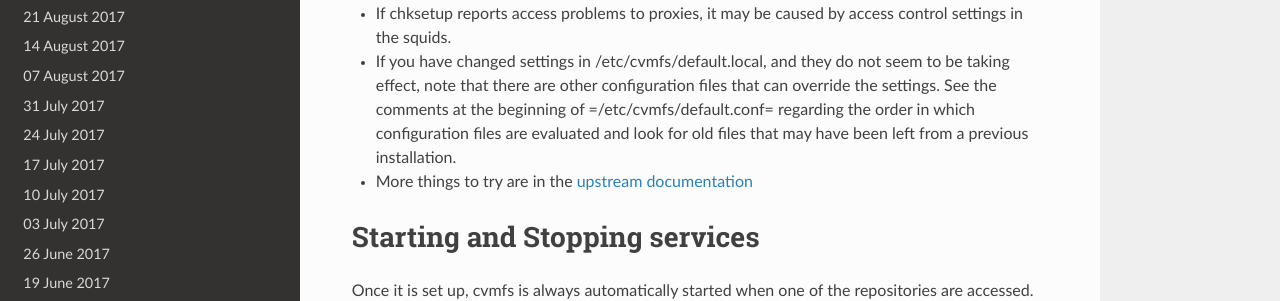
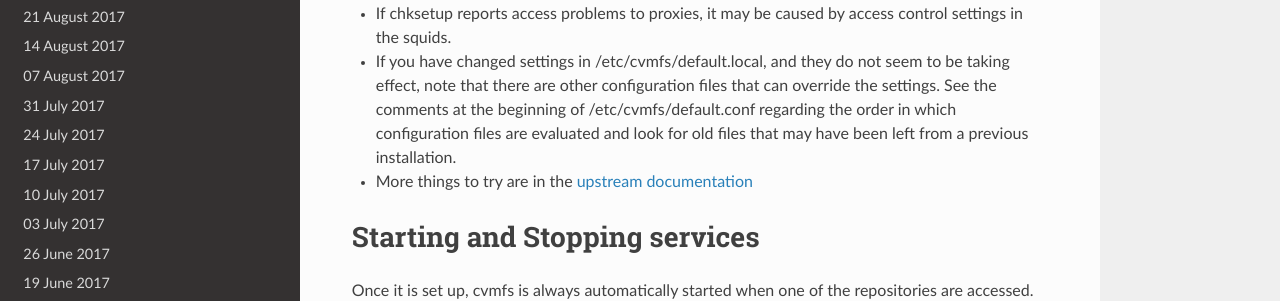
Before and after one commit to osg-htc/operations, an MkDocs documentation site: the page built from docs/cvmfs-install.md, in a window 1280 px wide and 900 px high, scrolled down 3683 px. Shown: the part 206-507 px from the top of the window. Built offline with MkDocs 1.6.1, drawn with Linux system fonts in a browser that asks for light colours; nearby versions of some CDN libraries; old or Windows-style settings are respelled for this version of MkDocs.

```diff
--- a/docs/cvmfs-install.md
+++ b/docs/cvmfs-install.md
@@ -135,7 +135,7 @@ If no directories exist under /cvmfs/, you can try the following steps to debug:
    * <p>Mount it manually mkdir /mnt/cvmfs then mount -t cvmfs REPOSITORYNAME /mnt/cvmfs where REPOSITORYNAME is the repository, for example config-osg.opensciencegrid.org (this is the best one to try first because other repositories require it to be mounted). If this works, then cvmfs is working, but there is a problem with automount.</p>
    * <p>If that doesn't work and doesn't give any explanatory errors, try cvmfs_config chksetup or cvmfs_config showconfig REPOSITORYNAME to verify your setup.</p>
    * <p>If chksetup reports access problems to proxies, it may be caused by access control settings in the squids.</p>
-   * <p>If you have changed settings in /etc/cvmfs/default.local, and they do not seem to be taking effect, note that there are other configuration files that can override the settings. See the comments at the beginning of =/etc/cvmfs/default.conf= regarding the order in which configuration files are evaluated and look for old files that may have been left from a previous installation.</p>
+   * <p>If you have changed settings in /etc/cvmfs/default.local, and they do not seem to be taking effect, note that there are other configuration files that can override the settings. See the comments at the beginning of /etc/cvmfs/default.conf regarding the order in which configuration files are evaluated and look for old files that may have been left from a previous installation.</p>
    * More things to try are in the [upstream documentation](http://cernvm.cern.ch/portal/filesystem/debugmount)
 
 # Starting and Stopping services
```
